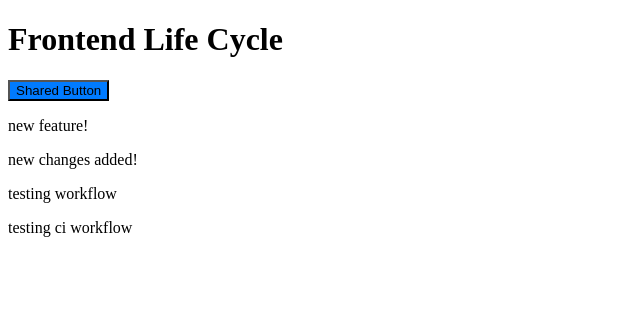
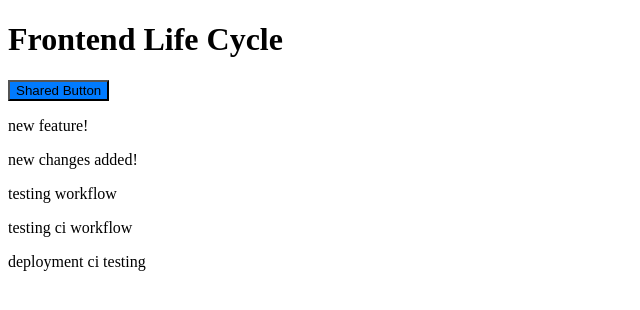
Before and after one commit to rahulx46/frontend-life-cycle, a React (Vite) app in the folder apps/enduser-portal/: page / in a window 1280 px wide. Shown: the top 310 px of the page, without its empty margins (0-640 px from the left). Built offline with nearby package versions, Linux system fonts and the light colour scheme.

Commit message:
testing deployment ci

```diff
--- a/apps/enduser-portal/src/App.tsx
+++ b/apps/enduser-portal/src/App.tsx
@@ -10,6 +10,7 @@ function App() {
         <p>new changes added!</p>
         <p>testing workflow</p>
         <p>testing ci workflow</p>
+        <p>deployment ci testing</p>
     </>
   )
 }
```
